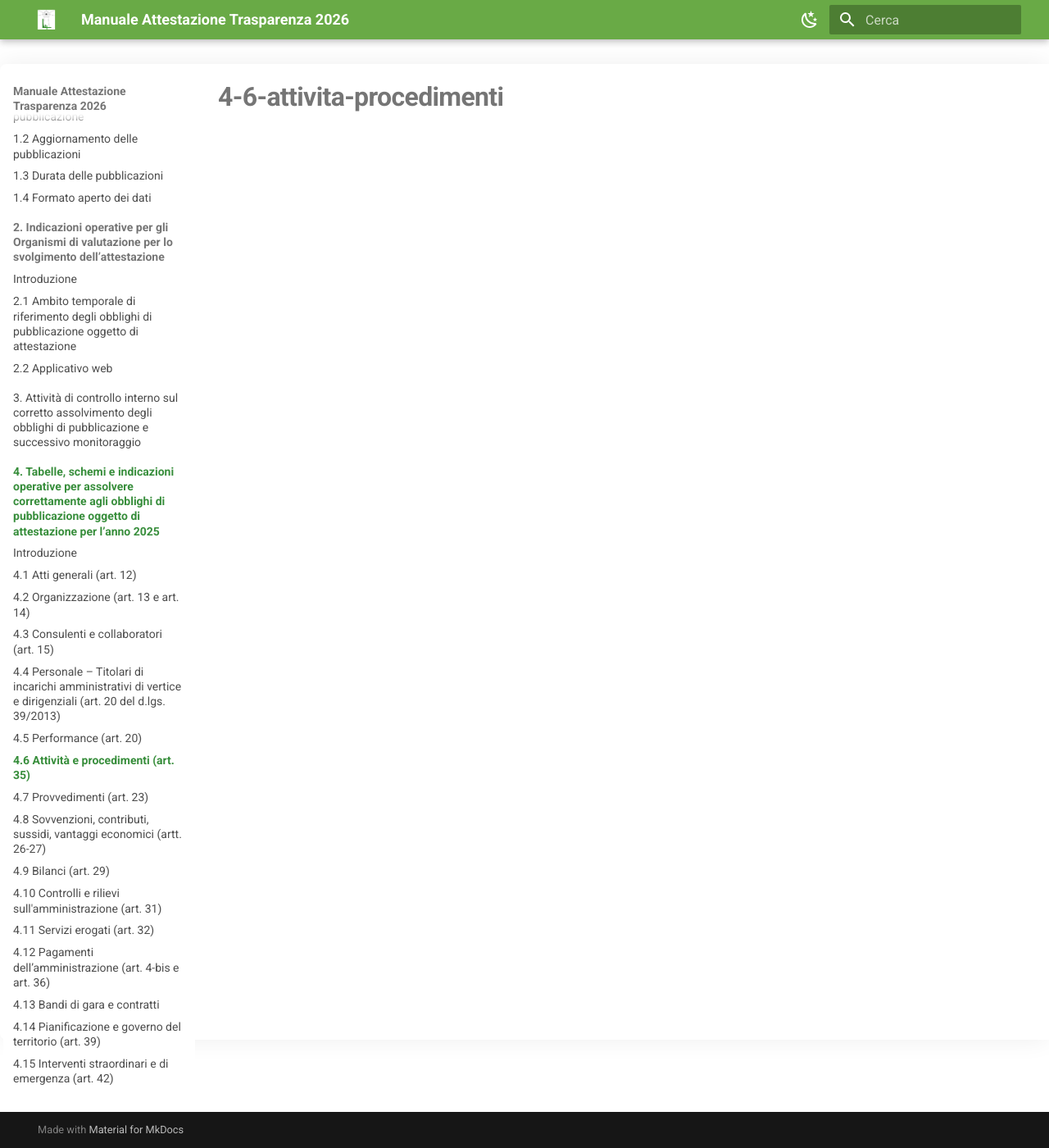
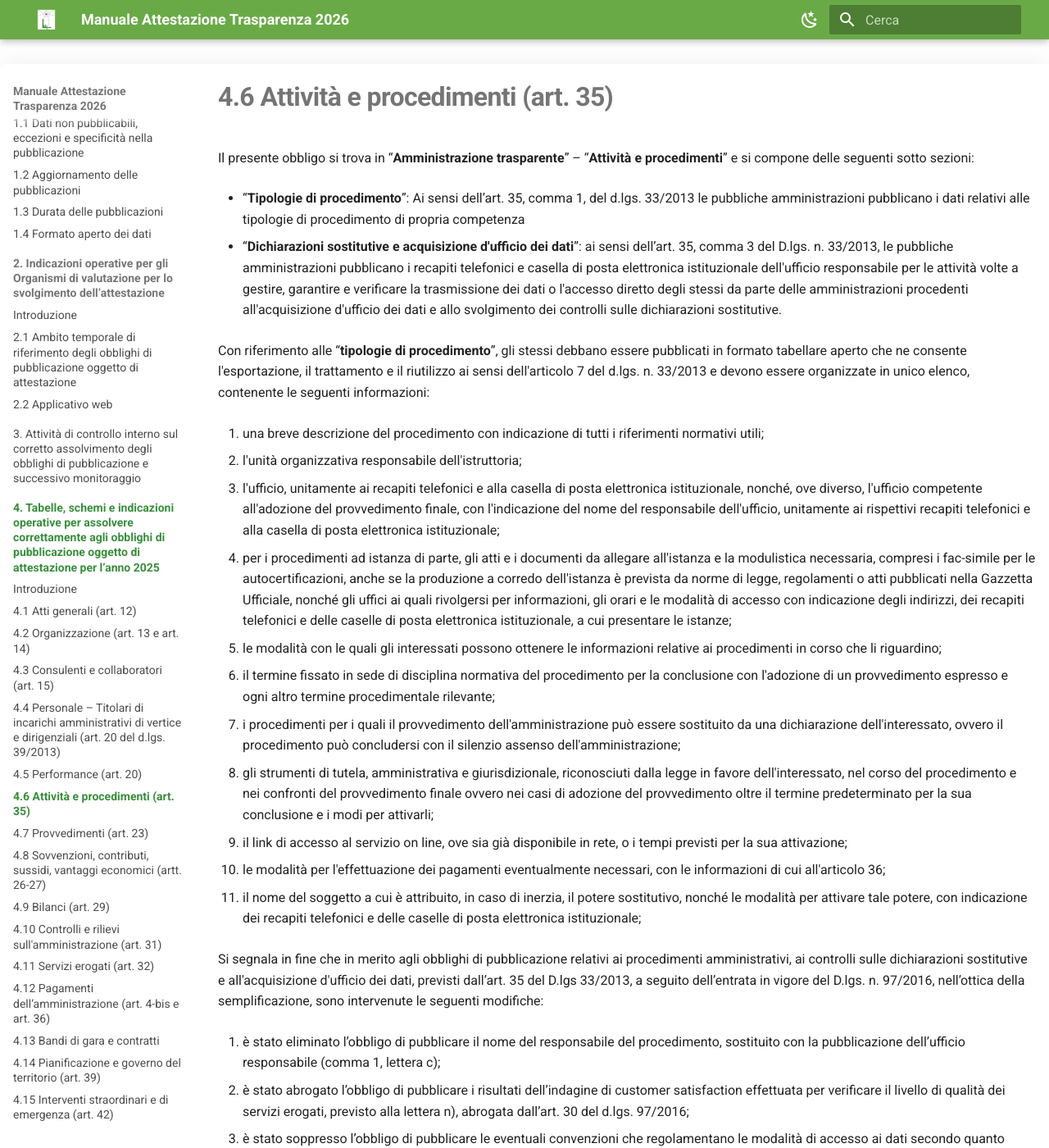
Before and after one commit to Lab4srl/manuale-trasparenza-2026, an MkDocs documentation site: the page built from docs/capitolo-4/4-6-attivita-procedimenti.md, in a window 1280 px wide and 1400 px high. Shown: the whole window at 82% size. Built offline with MkDocs 1.6.1 and Material for MkDocs 9.7.7, drawn with Linux system fonts in a browser that asks for light colours; some of the changed text lies outside the part shown.

Commit message:
Aggiornamento manuale

```diff
--- a/docs/capitolo-4/4-6-attivita-procedimenti.md
+++ b/docs/capitolo-4/4-6-attivita-procedimenti.md
@@ -1 +1,39 @@
-# 4-6-attivita-procedimenti
+Il presente obbligo si trova in “**Amministrazione trasparente**” – “**Attività e procedimenti**” e si compone delle seguenti sotto sezioni:
+
+- “**Tipologie di procedimento**”: Ai sensi dell’art. 35, comma 1, del d.lgs. 33/2013 le pubbliche amministrazioni pubblicano i dati relativi alle tipologie di procedimento di propria competenza
+
+- “**Dichiarazioni sostitutive e acquisizione d'ufficio dei dati**”: ai sensi dell’art. 35, comma 3 del D.lgs. n. 33/2013, le pubbliche amministrazioni pubblicano i recapiti telefonici e casella di posta elettronica istituzionale dell'ufficio responsabile per le attività volte a gestire, garantire e verificare la trasmissione dei dati o l'accesso diretto degli stessi da parte delle amministrazioni procedenti all'acquisizione d'ufficio dei dati e allo svolgimento dei controlli sulle dichiarazioni sostitutive.
+
+
+Con riferimento alle “**tipologie di procedimento**”, gli stessi debbano essere pubblicati in formato tabellare aperto che ne consente l'esportazione, il trattamento e il riutilizzo ai sensi dell'articolo 7 del d.lgs. n. 33/2013 e devono essere organizzate in unico elenco, contenente le seguenti informazioni:
+
+1. una breve descrizione del procedimento con indicazione di tutti i riferimenti normativi utili;
+
+2. l'unità organizzativa responsabile dell'istruttoria;
+
+3. l'ufficio, unitamente ai recapiti telefonici e alla casella di posta elettronica istituzionale, nonché, ove diverso, l'ufficio competente all'adozione del provvedimento finale, con l'indicazione del nome del responsabile dell'ufficio, unitamente ai rispettivi recapiti telefonici e alla casella di posta elettronica istituzionale;
+
+4. per i procedimenti ad istanza di parte, gli atti e i documenti da allegare all'istanza e la modulistica necessaria, compresi i fac-simile per le autocertificazioni, anche se la produzione a corredo dell'istanza è prevista da norme di legge, regolamenti o atti pubblicati nella Gazzetta Ufficiale, nonché gli uffici ai quali rivolgersi per informazioni, gli orari e le modalità di accesso con indicazione degli indirizzi, dei recapiti telefonici e delle caselle di posta elettronica istituzionale, a cui presentare le istanze;
+
+5. le modalità con le quali gli interessati possono ottenere le informazioni relative ai procedimenti in corso che li riguardino;
+
+6. il termine fissato in sede di disciplina normativa del procedimento per la conclusione con l'adozione di un provvedimento espresso e ogni altro termine procedimentale rilevante;
+
+7. i procedimenti per i quali il provvedimento dell'amministrazione può essere sostituito da una dichiarazione dell'interessato, ovvero il procedimento può concludersi con il silenzio assenso dell'amministrazione;
+
+8. gli strumenti di tutela, amministrativa e giurisdizionale, riconosciuti dalla legge in favore dell'interessato, nel corso del procedimento e nei confronti del provvedimento finale ovvero nei casi di adozione del provvedimento oltre il termine predeterminato per la sua conclusione e i modi per attivarli;
+
+9. il link di accesso al servizio on line, ove sia già disponibile in rete, o i tempi previsti per la sua attivazione;
+
+10. le modalità per l'effettuazione dei pagamenti eventualmente necessari, con le informazioni di cui all'articolo 36;
+
+11. il nome del soggetto a cui è attribuito, in caso di inerzia, il potere sostitutivo, nonché le modalità per attivare tale potere, con indicazione dei recapiti telefonici e delle caselle di posta elettronica istituzionale;
+
+
+Si segnala in fine che in merito agli obblighi di pubblicazione relativi ai procedimenti amministrativi, ai controlli sulle dichiarazioni sostitutive e all'acquisizione d'ufficio dei dati, previsti dall’art. 35 del D.lgs 33/2013, a seguito dell’entrata in vigore del D.lgs. n. 97/2016, nell’ottica della semplificazione, sono intervenute le seguenti modifiche:
+
+1. è stato eliminato l’obbligo di pubblicare il nome del responsabile del procedimento, sostituito con la pubblicazione dell’ufficio responsabile (comma 1, lettera c);
+
+2. è stato abrogato l’obbligo di pubblicare i risultati dell’indagine di customer satisfaction effettuata per verificare il livello di qualità dei servizi erogati, previsto alla lettera n), abrogata dall’art. 30 del d.lgs. 97/2016;
+
+3. è stato soppresso l’obbligo di pubblicare le eventuali convenzioni che regolamentano le modalità di accesso ai dati secondo quanto previsto nel Codice dell’Amministrazione digitale e le ulteriori modalità per acquisire d’ufficio i dati per lo svolgimento dei controlli sulle autocertificazioni (comma 3, lettere b) e c).
```
